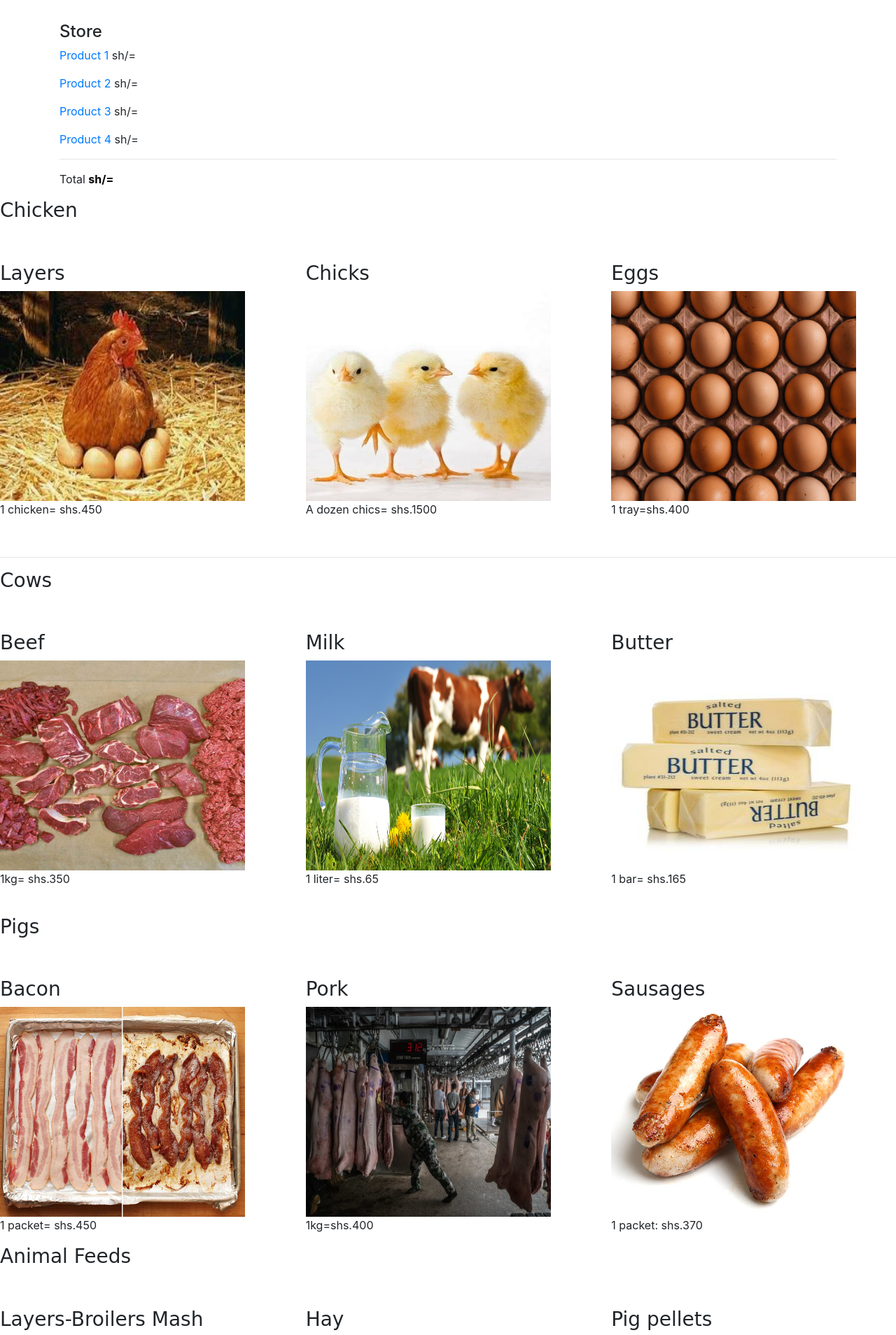
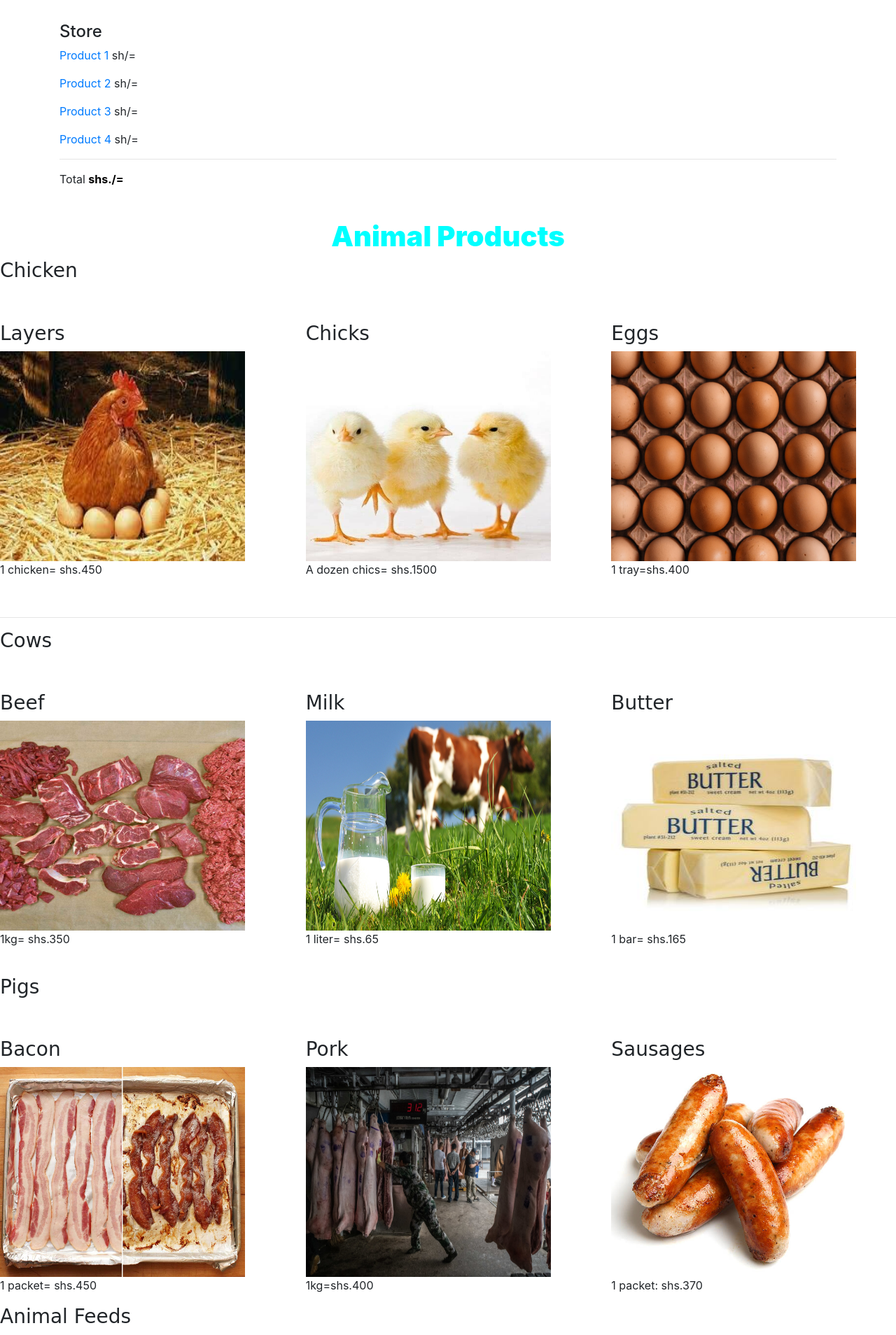
Before and after one commit to Dekoworld/NGUKU-FARM, a PHP site: page /products.html in a window 1280 px wide. Shown: the part 750-2658 px from the top of the page at 70% size. Run offline with PHP 8.4, Linux system fonts and the light colour scheme.

Commit message:
Fixed styling and indentation.

```diff
--- a/css/styles.css
+++ b/css/styles.css
@@ -359,3 +359,6 @@ h4{
   padding: 10px;
 >>>>>>> master
 }
+#poultry{
+  background-color:
+}
--- a/products.html
+++ b/products.html
@@ -118,10 +118,12 @@
   <p><a href="#">Product 3</a> <span class="price">sh/=</span></p>
   <p><a href="#">Product 4</a> <span class="price">sh/=</span></p>
   <hr>
-  <p>Total <span class="price" style="color:black"><b>sh/=</b></span></p>
+  <p>Total <span class="price" style="color:black"><b>shs./=</b></span></p>
 </div>
 <!-- sections that will hold images and prices of products  -->
-<div id="Poultry">
+
+<div id="A.P">
+  <h1><strong>Animal Products</strong></h1>
   <h3>Chicken</h3><br><br>
   <div class="row">
     <div class="col-md-4">
@@ -139,8 +141,7 @@
       <img src="images/eggs.jpeg" alt="eggs" style="width:350px;height:300px;"><br>
       <p>1 tray=shs.400</p>
     </div>
-    </div>
-  </div><br><hr>
+    </div><br><hr>
 
 <div id="Cattle">
   <h3>Cows</h3><br><br>
@@ -163,7 +164,7 @@
 </div>
  </div>
 
-</div><br>
+<br>
 <div id="Siudae">
   <h3>Pigs</h3><br><br>
   <div class="row">
@@ -207,6 +208,7 @@
 </div>
 
 
+
 </body>
 
 </html>
```
